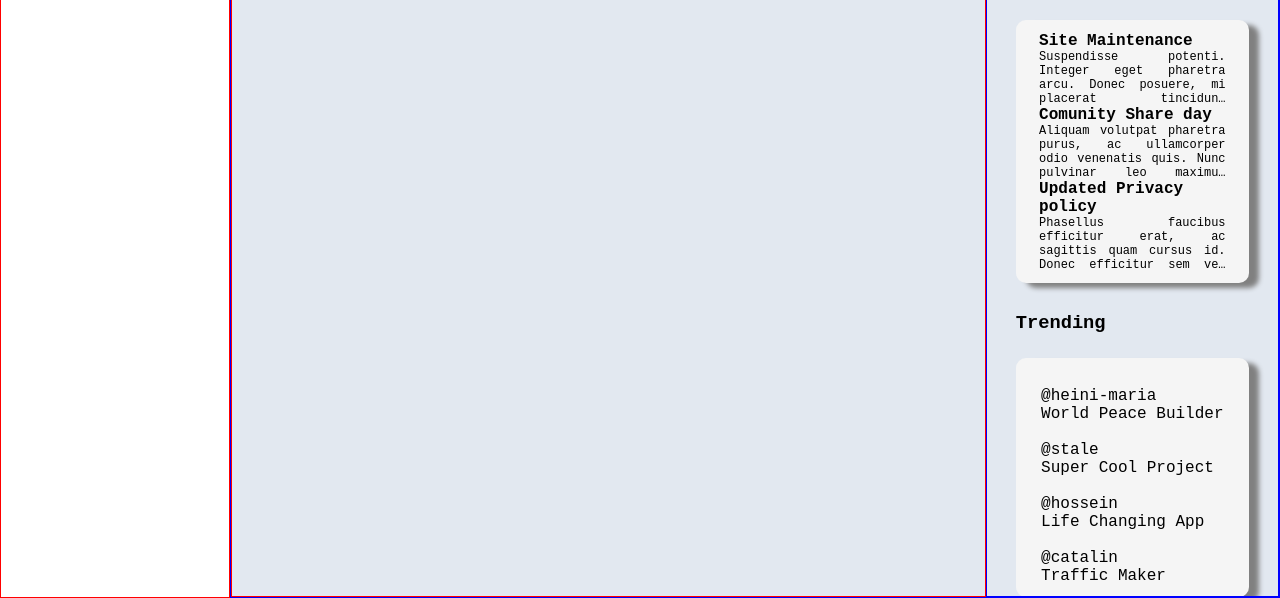
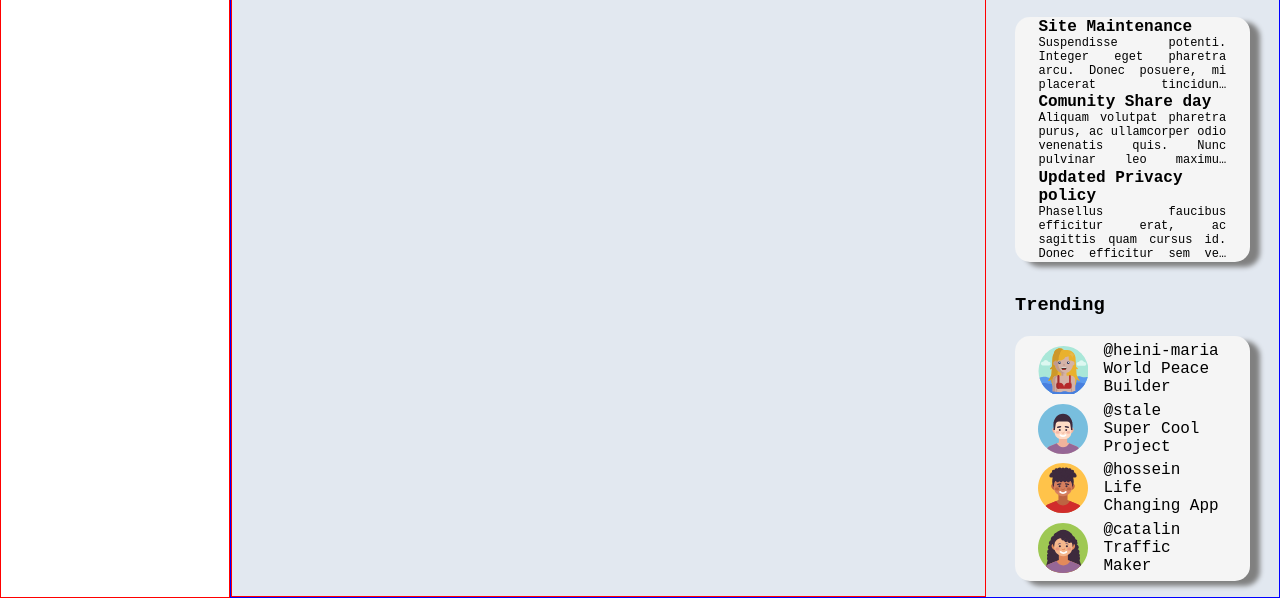
Before and after one commit to Heini-Maria/admin-dashboard, a plain HTML site: page index.html in a window 1280 px wide. Shown: the part 202-800 px from the top of the page. Drawn offline with Linux system fonts and the light colour scheme.

Commit message:
adding avatars and small css adjustments

```diff
--- a/index.html
+++ b/index.html
@@ -42,7 +42,7 @@
         <section id="info">
           <div class="wrapper">
             <h3>Announcements</h3>
-            <div class="card">
+            <div class="announcements card">
               <div>
                 <h4>Site Maintenance</h4>
                 <p>Suspendisse potenti. Integer eget pharetra arcu. Donec posuere, mi placerat tincidunt viverra, dolor enim faucibus mi, in viverra erat tellus at mi. Nullam faucibus pellentesque tellus vehicula luctus. Sed iaculis eget leo quis viverra. Maecenas quis sapien odio. Pellentesque vel placerat elit. Etiam vitae luctus elit. Class aptent taciti sociosqu ad litora torquent per conubia nostra, per inceptos himenaeos. Pellentesque lacinia erat mi, vitae lobortis lorem luctus vitae. Donec dictum bibendum lacus, vel ornare sapien tempor at. Quisque suscipit cursus leo in commodo. Proin sit amet auctor metus, ut tincidunt enim. </p>
@@ -59,26 +59,34 @@
           </div>
           <div class="wrapper">
             <h3>Trending</h3>
-            <div class="card">
+            <div class="trending card">
               <div>
-                <img src="" alt="">
+                <img src="./assets/svgs/reshot-icon-swimming-Z8ED9KGH46.svg" alt="avatar">
+                <div>
                   <p>@heini-maria</p>
                   <p>World Peace Builder</p>
                 </div>
+              </div>
               <div>
-                <img src="" alt="">
+                <img src="./assets/svgs/reshot-icon-straight-cut-YZJ7WM2CK6.svg" alt="avatar">
+                <div>
                   <p>@stale</p>
                   <p>Super Cool Project</p>
                 </div>
+              </div>
               <div>
-                <img src="" alt="">
+                <img src="./assets/svgs/reshot-icon-black-hair-Z8GE2SCDPX.svg" alt="avatar">
+                <div>
                   <p>@hossein</p>
                   <p>Life Changing App</p>
                 </div>
+              </div>
               <div>
-                <img src="" alt="">
+                <img src="./assets/svgs/reshot-icon-curly-black-YQM2K3B8WX.svg" alt="avatar">
+                <div>
                   <p>@catalin</p>
                   <p>Traffic Maker</p>
+                </div>
               </div>
             </div>
           </div>
--- a/styles/styles.css
+++ b/styles/styles.css
@@ -7,21 +7,22 @@
 }
 
 html {
-  height: 100vh;
+  min-height: 100vh;
   width: 100%;
 }
 
 body {
-  height: 100%;
+  min-height: 100vh;
   width: 100%;
   display: grid;
   grid-template: 20% 80% / 18% 82%;
   grid-template-areas:
-  "dashboard header"
-  "dashboard main";
+    "dashboard header"
+    "dashboard main";
 }
 
 #dashboard {
+  min-height: 100%;
   grid-area: dashboard;
   border: 1px solid red;
 }
@@ -32,6 +33,7 @@ header {
 }
 
 main {
+  min-height: 100%;
   grid-area: main;
   border: 1px solid blue;
   display: grid;
@@ -44,41 +46,58 @@ main {
 }
 
 #info {
-  border: 1px solid blue;
+  /* border: 1px solid blue; */
   display: grid;
   grid-template-rows: 1fr 1fr;
-  overflow: hidden;
+  align-items: center;
+  justify-items: center;
 }
 
 img.user-svg {
   height: 30px;
   width: 30px;
 }
+
 img.profile-svg {
   height: 45px;
   width: 45px;
 }
 
 .wrapper {
-  padding: 5% 10%;
+  height: 90%;
+  width: 80%;
   display: flex;
   flex-direction: column;
+  gap: 20px;
 }
 
-.wrapper>h3 {
-  margin-bottom: 10%;
+.trending>div {
+  display: flex;
+  align-items: center;
+}
+
+.trending>div>div {
+  padding-left: 15px;
 }
 
 .card {
   height: 100%;
   background-color: whitesmoke;
-  padding: 5% 10%;
-  border-radius: 10px;
+  border-radius: 15px;
   box-shadow: 10px 5px 5px gray;
   display: grid;
+  justify-items: center;
   align-content: space-evenly;
-  justify-content: space-evenly;
+  overflow: hidden;
+}
 
+.card>div{
+  width: 80%;
+}
+
+.card>div>img {
+  grid-area: avatar;
+  width: 50px;
 }
 
 .card>div>h4 {
```
Lines whose indentation alone changed are shown as unchanged.
